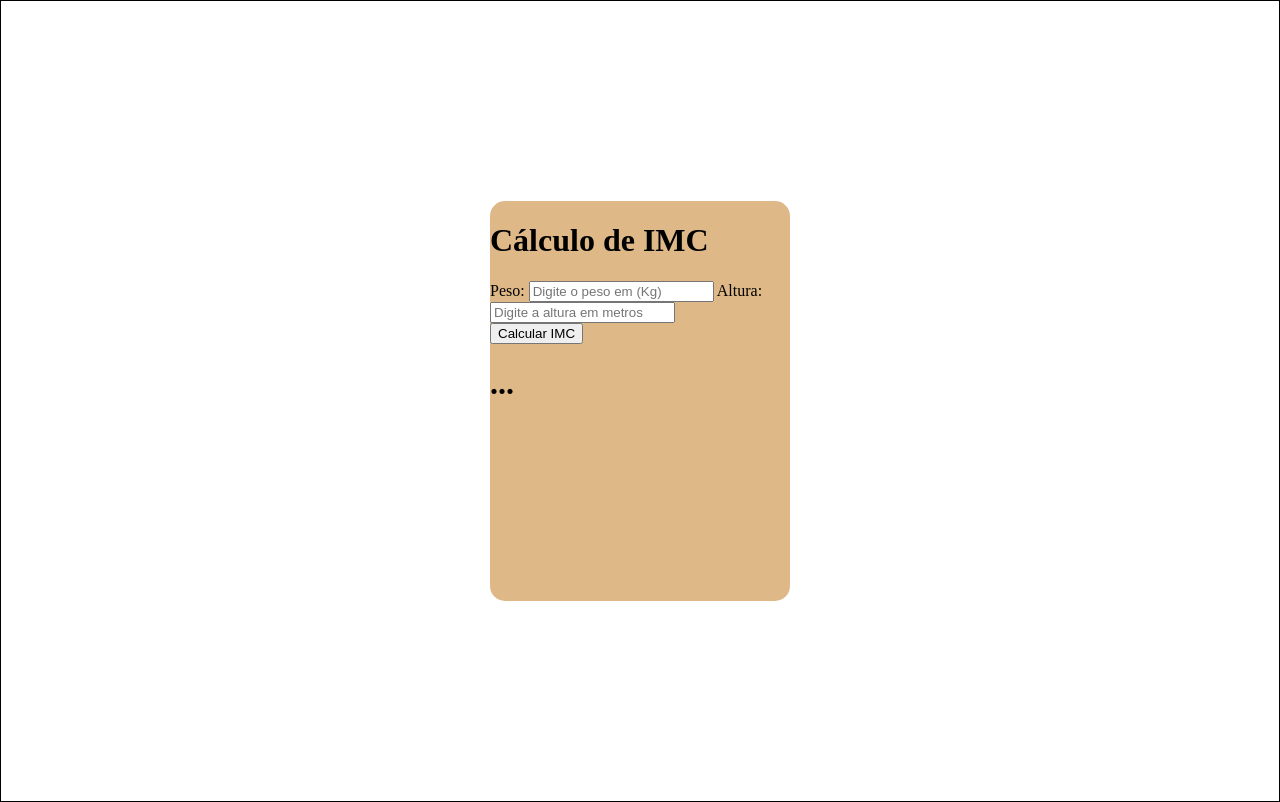
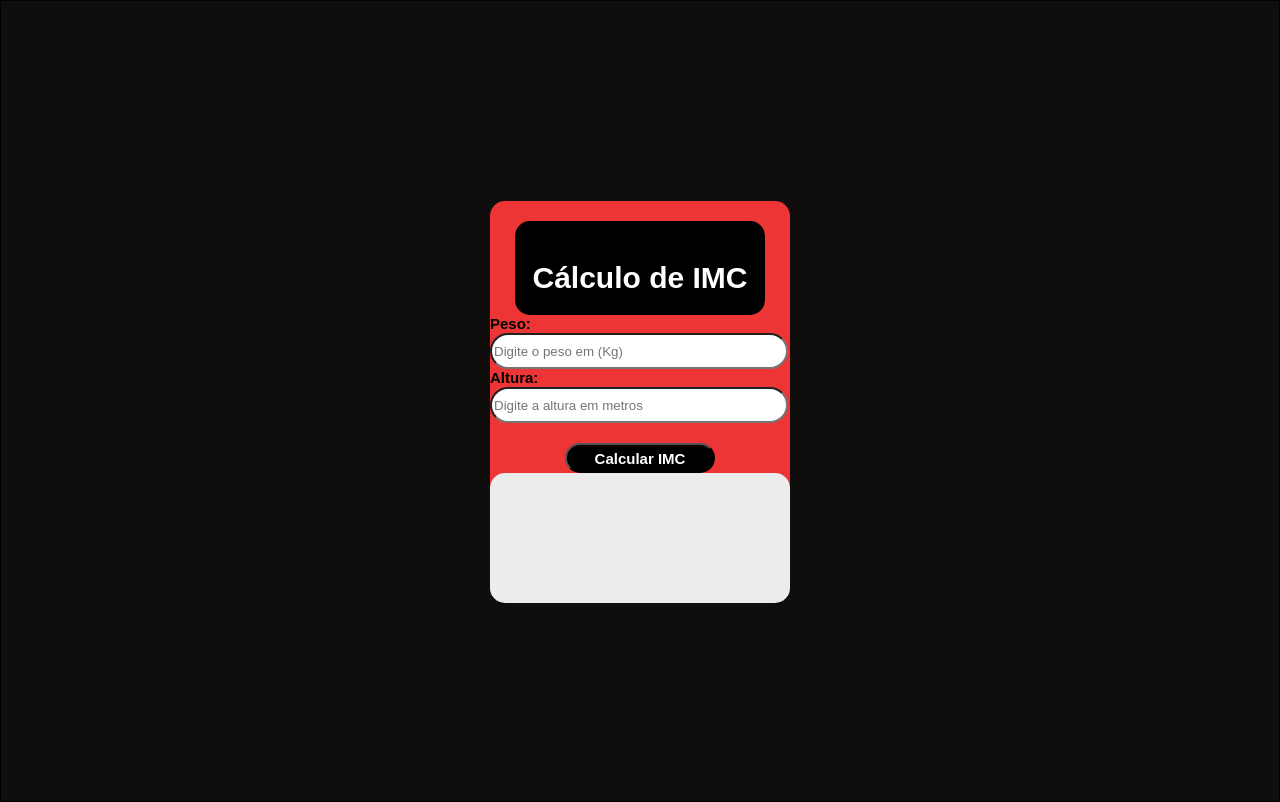
Before and after one commit to arthur972645/assuntos-2024_T.I, a plain HTML site: page teste-front-end-igor/index.html in a window 1280 px wide. Drawn offline with Linux system fonts and the light colour scheme.

Commit message:
teste-fornt-end-imc

```diff
--- a/teste-front-end/index.html
+++ b/teste-front-end-igor/index.html
@@ -15,7 +15,11 @@
 
 <div class="conteudo">
 
-    <h1 class="titulo">Cálculo de IMC</h1>
+    <div class="caixaTitulo">
+        <h1>Cálculo de IMC</h1>
+
+    </div>
+
 
     <div class="caixas">
      <label for="peso">Peso:</label>
@@ -33,7 +37,7 @@
 
 
 
-    <div id="resultado"><h1 class="resultado2">...</h1></div>
+    <div id="resultado"></div>
 </div>
 </body>
 </html>
--- /dev/null
+++ b/teste-front-end-igor/style.css
@@ -0,0 +1,76 @@
+body{
+    border: 1px solid black;
+    height: 100vh;
+    margin: 0;
+    display: flex;
+    justify-content: center;
+    align-items: center;
+    background-color: rgb(16, 13, 13);
+}
+
+.conteudo{
+    background-color: rgb(237, 53, 53);
+    height: 400px;
+    width: 300px;
+    border-radius: 15px;
+}
+.caixaTitulo{
+   display: flex;
+   background-color: black;
+   border-radius: 15px;
+   width: 250px;
+   margin-left: 25px;
+   margin-top: 20px;
+   justify-content: center;
+   align-items: center;
+
+}
+h1{
+    font-family: Arial, Helvetica, sans-serif;
+    color: white;
+    font-size: 30px;
+    margin-top: 40px;
+}
+label{
+    font-family: Arial, Helvetica, sans-serif;
+    font-size: 15px;
+    font-weight: bold;
+}
+#peso{
+    border-radius: 100px;
+    width: 290px;
+    height: 30px;
+    display: flex;
+}
+#altura{
+    border-radius: 100px;
+    width: 290px;
+    height: 30px;
+    display: flex;
+}
+.botao1{
+    display: flex;
+    justify-content: center;
+    margin-top: 20px;
+}
+#botao{
+    border-radius: 100px;
+    height: 30px;
+    width: 150px;
+    background-color: black;
+    color:white;
+    font-family: Arial, Helvetica, sans-serif;
+    font-size: 15px;
+    font-weight: bold;
+}
+#resultado{
+    display: flex;
+    justify-content: center;
+    align-items: center;
+    font-family: Arial, Helvetica, sans-serif;
+    font-weight: bold;
+    font-size: 20px;
+    border-radius: 15px;
+    height: 130px;
+    background-color: rgb(236, 236, 236);
+}
--- a/teste-front-end/style.css
+++ /dev/null
@@ -1,15 +0,0 @@
-body{
-    border: 1px solid black;
-    height: 100vh;
-    margin: 0;
-    display: flex;
-    justify-content: center;
-    align-items: center;
-}
-
-.conteudo{
-    background-color: burlywood;
-    height: 400px;
-    width: 300px;
-    border-radius: 15px;
-}
```
Also changed, not shown: AEC/array-AEC.js (added, +81 -0 lines), AEC/array-ATV.js (added, +38 -0 lines), AEC/array.html (added, +11 -0 lines), array/array-AEC.js (deleted, +0 -20 lines), Objeto-carlos/atividade.js (renamed from Objeto/atividade.js), Objeto-carlos/objeto.js (renamed from Objeto/objeto.js), array-carlos/array-vetor.js (renamed from array/array-vetor.js), array-carlos/array.js (renamed from array/array.js), fundao-carlos/funcao.js (renamed from fundao/funcao.js), teste-front-end-igor/script.js (renamed from teste-front-end/script.js).
